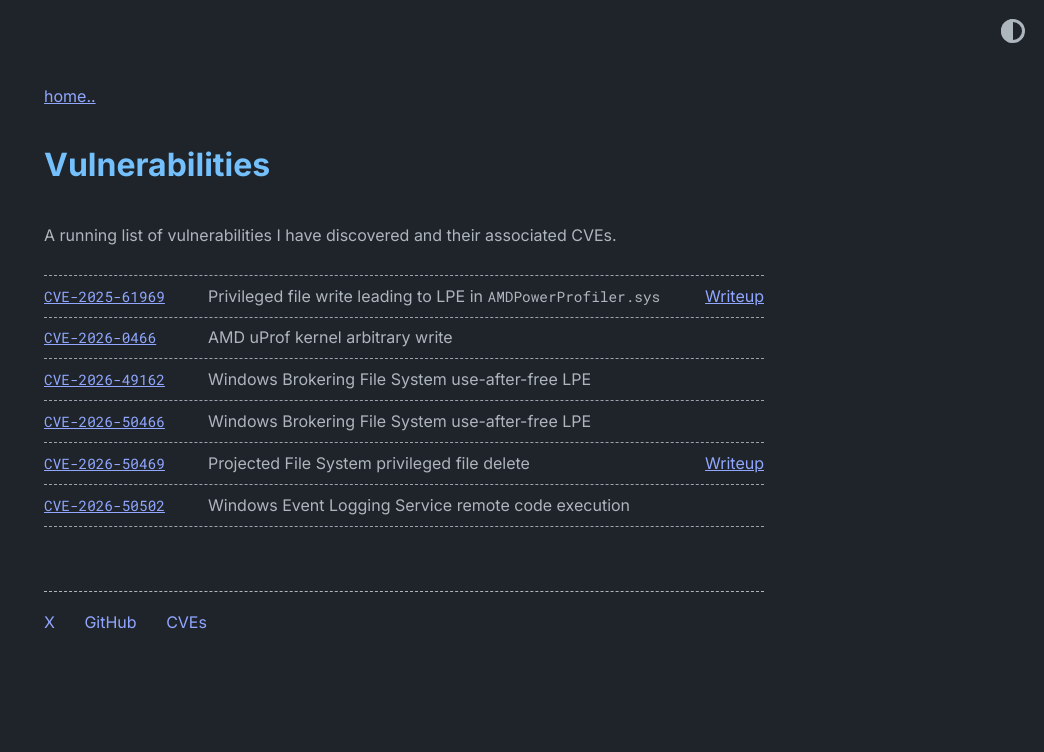
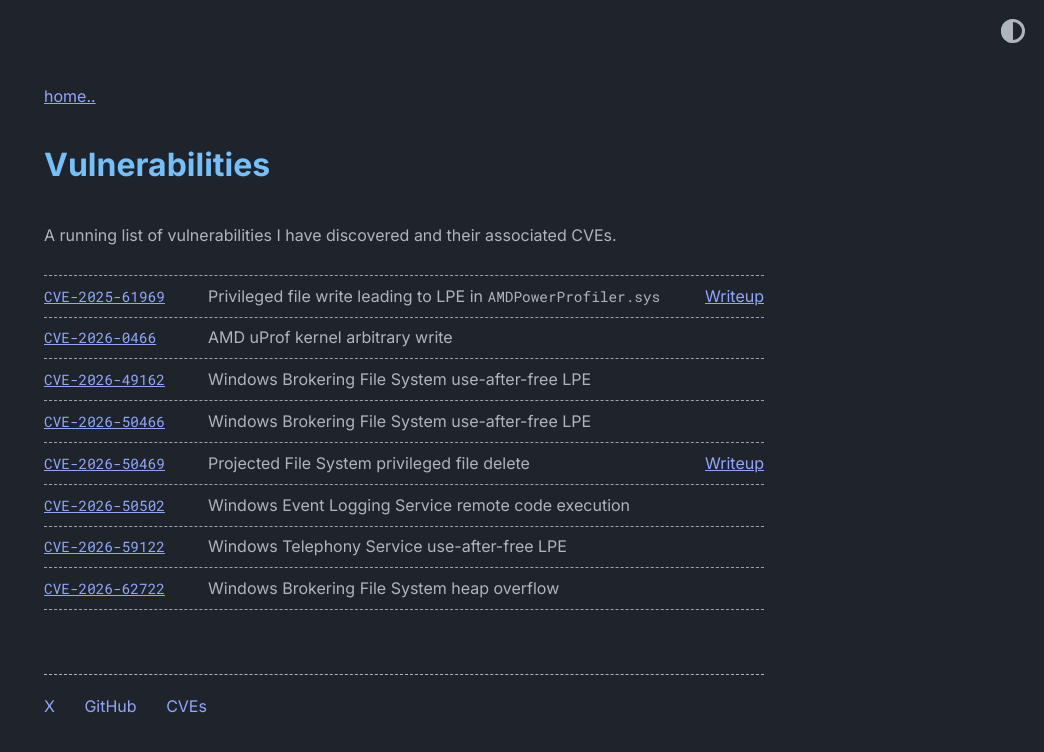
Before and after one commit to Bad-Jubies/bad-jubies.github.io, a Jekyll site: the page built from vulnerabilities.md, in a window 1280 px wide. Shown: the top 752 px of the page, without its empty margins (236-1280 px from the left). Built offline with Jekyll 4.4.1, drawn with Linux system fonts in a browser that asks for light colours.

Commit message:
new CVEs

```diff
--- a/vulnerabilities.md
+++ b/vulnerabilities.md
@@ -46,4 +46,16 @@ A running list of vulnerabilities I have discovered and their associated CVEs.
     <span class="vuln-summary">Windows Event Logging Service remote code execution</span>
     <span class="vuln-writeup"></span>
   </article>
+
+  <article class="vuln-entry">
+    <a class="vuln-cve" href="https://msrc.microsoft.com/update-guide/vulnerability/CVE-2026-59122">CVE-2026-59122</a>
+    <span class="vuln-summary">Windows Telephony Service use-after-free LPE</span>
+    <span class="vuln-writeup"></span>
+  </article>
+
+  <article class="vuln-entry">
+    <a class="vuln-cve" href="https://msrc.microsoft.com/update-guide/vulnerability/CVE-2026-62722">CVE-2026-62722</a>
+    <span class="vuln-summary">Windows Brokering File System heap overflow</span>
+    <span class="vuln-writeup"></span>
+  </article>
 </div>
```
